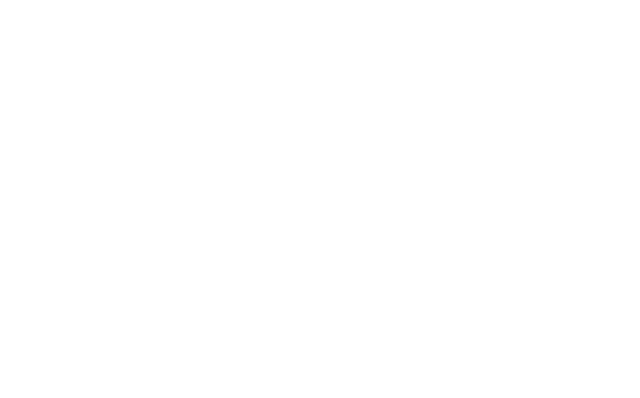
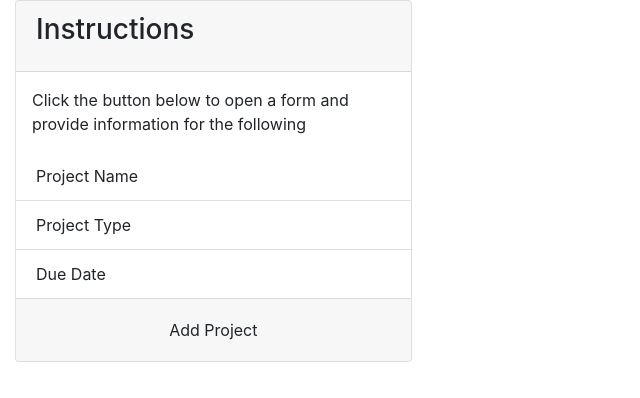
Before and after one commit to ColdWeatherBoyy/project-tracker, a plain HTML site: page index.html in a window 1280 px wide. Shown: the whole page, without its empty margins (0-640 px from the left). Drawn offline with nearby package versions, Linux system fonts and the light colour scheme.

Commit message:
added card

```diff
--- a/index.html
+++ b/index.html
@@ -1,16 +1,45 @@
 <!DOCTYPE html>
 <html lang="en">
-<head>
-  <meta charset="UTF-8">
-  <meta http-equiv="X-UA-Compatible" content="IE=edge">
-  <meta name="viewport" content="width=device-width, initial-scale=1.0">
-  <title>Document</title>
-  <link rel="stylesheet" href="./assets/css/reset.css">
-  <link rel="stylesheet" href="./assets/css/style.css">
-</head>
+  <head>
+    <meta charset="UTF-8" />
+    <meta http-equiv="X-UA-Compatible" content="IE=edge" />
+    <meta name="viewport" content="width=device-width, initial-scale=1.0" />
+    <title>Document</title>
+    <link rel="stylesheet" href="./assets/css/reset.css" />
+    <link rel="stylesheet" href="./assets/css/style.css" />
+    <link rel="stylesheet" href="https://cdnjs.cloudflare.com/ajax/libs/twitter-bootstrap/4.5.0/css/bootstrap.min.css">
+  </head>
 
-<body>
+  <body>
 
-</body>
-
+        <!-- //containing the instructions for card -->
+        <div class="col-4">
+          <div class="card custom-card">
+            <div class="card-header">
+              <h3 class="card-title">Instructions</h3>
+            </div>
+            <div class="card-body d-flex flex-column p-0">
+              <p class="card-text m-3">
+                Click the button below to open a form and provide information
+                for the following
+              </p>
+              <ul class="list-group list-group-flush">
+                <li class="list-group-item">Project Name</li>
+                <li class="list-group-item">Project Type</li>
+                <li class="list-group-item">Due Date</li>
+              </ul>
+              </div>
+                    <div class="card-footer text-center">
+                        <button class="btn btn-block custom-btn"
+                                id="btnAddProject"
+                                data-toggle="modal"
+                                data-target="#staticBackdrop">
+                                Add Project
+                        </button>
+            </div>
+          </div>
+        </div>
+      </div>
+    </div>
+  </body>
 </html>
```
